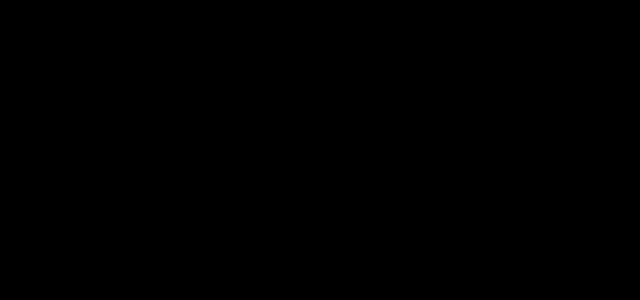
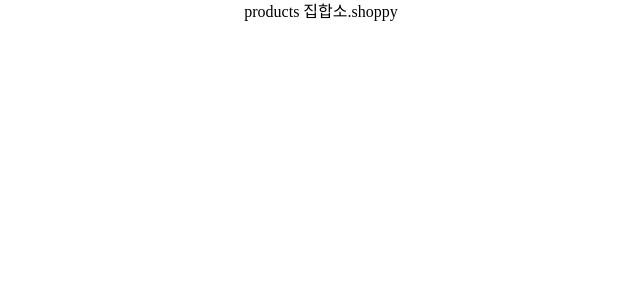
Before and after one commit to cktjdgus45/react-hooks, a React (Create React App) app: page /products in a window 1280 px wide. Shown: the top 300 px of the page, without its empty margins (319-959 px from the left). Built offline with nearby package versions, Linux system fonts and the light colour scheme.

Commit message:
set up shoppy react-router

```diff
--- a/package.json
+++ b/package.json
@@ -17,7 +17,7 @@
     "react-moment": "^1.1.2",
     "react-query": "^3.39.2",
     "react-router-dom": "^6.6.1",
-    "react-scripts": "5.0.1",
+    "react-scripts": "^5.0.1",
     "styled-components": "^5.3.6",
     "tailwindcss": "^3.2.4",
     "use-immer": "^0.8.0",
--- /dev/null
+++ b/src/components/shoppy/App.jsx
@@ -0,0 +1,11 @@
+import React from 'react';
+
+const App = () =>{
+    return (
+        <>
+            shoppy
+        </>
+    )
+}
+
+export default App;
--- /dev/null
+++ b/src/components/shoppy/header/Header.jsx
@@ -0,0 +1,8 @@
+import React from 'react';
+
+const Header = () =>{
+    return (
+        <>header</>
+    )
+}
+export default Header;
--- /dev/null
+++ b/src/components/shoppy/main/admin/EnrollProduct.jsx
@@ -0,0 +1,11 @@
+import React from 'react';
+
+const EnrollProduct = () => {
+    return (
+        <>
+            상품등록.
+        </>
+    )
+}
+
+export default EnrollProduct;
--- /dev/null
+++ b/src/components/shoppy/main/cart/Cart.jsx
@@ -0,0 +1,9 @@
+import React from 'react';
+
+const Cart = (props) => {
+    return (
+        <>장바구니</>
+    )
+}
+
+export default Cart;
--- /dev/null
+++ b/src/components/shoppy/main/products/ProductDetail.jsx
@@ -0,0 +1,10 @@
+import React from 'react';
+
+const ProductDetail = () => {
+    return (
+        <>
+            PRODUCT DETAIL
+        </>
+    )
+}
+export default ProductDetail;
--- /dev/null
+++ b/src/components/shoppy/main/products/Products.jsx
@@ -0,0 +1,11 @@
+import React from 'react';
+
+const Products = () => {
+    return(
+        <>
+            products 집합소.
+        </>
+    )
+}
+
+export default Products;
--- a/src/index.css
+++ b/src/index.css
@@ -8,7 +8,6 @@
   cursor: default;
   display: flex;
   justify-content: center;
-  background-color: black;
 }
 
 
--- a/src/index.js
+++ b/src/index.js
@@ -1,16 +1,45 @@
 import React from 'react';
 import ReactDOM from 'react-dom/client';
-import App from './components/youtubeApp/App';
 import './index.css';
 import { QueryClient, QueryClientProvider } from '@tanstack/react-query'
 import { ReactQueryDevtools } from '@tanstack/react-query-devtools'
+import App from './components/shoppy/App';
+import { createBrowserRouter,RouterProvider } from 'react-router-dom';
+import Products from './components/shoppy/main/products/Products';
+import EnrollProduct from './components/shoppy/main/admin/EnrollProduct';
+import Cart from './components/shoppy/main/cart/Cart';
+import ProductDetail from './components/shoppy/main/products/ProductDetail';
 
 const root = ReactDOM.createRoot(document.getElementById('root'));
 const queryClient = new QueryClient();
 
+const router = createBrowserRouter([
+  {
+    path:'/',
+    element: <App/>
+  },
+  {
+    path:'products',
+    element:<Products/>
+  },
+  {
+    path:'admin',
+    element:<EnrollProduct/>
+  },
+  {
+    path:'carts',
+    element:<Cart/>
+  },
+  {
+    path:'products/:productId',
+    element:<ProductDetail/>
+  }
+])
+
 root.render(
   <QueryClientProvider client={queryClient}>
-    <App />
+    <RouterProvider router={router}></RouterProvider>
+    <App/>
     <ReactQueryDevtools initialIsOpen={true} />
   </QueryClientProvider>
 );
```
Also changed, not shown: 2 other files (tests, documents, lock files or other folders).
